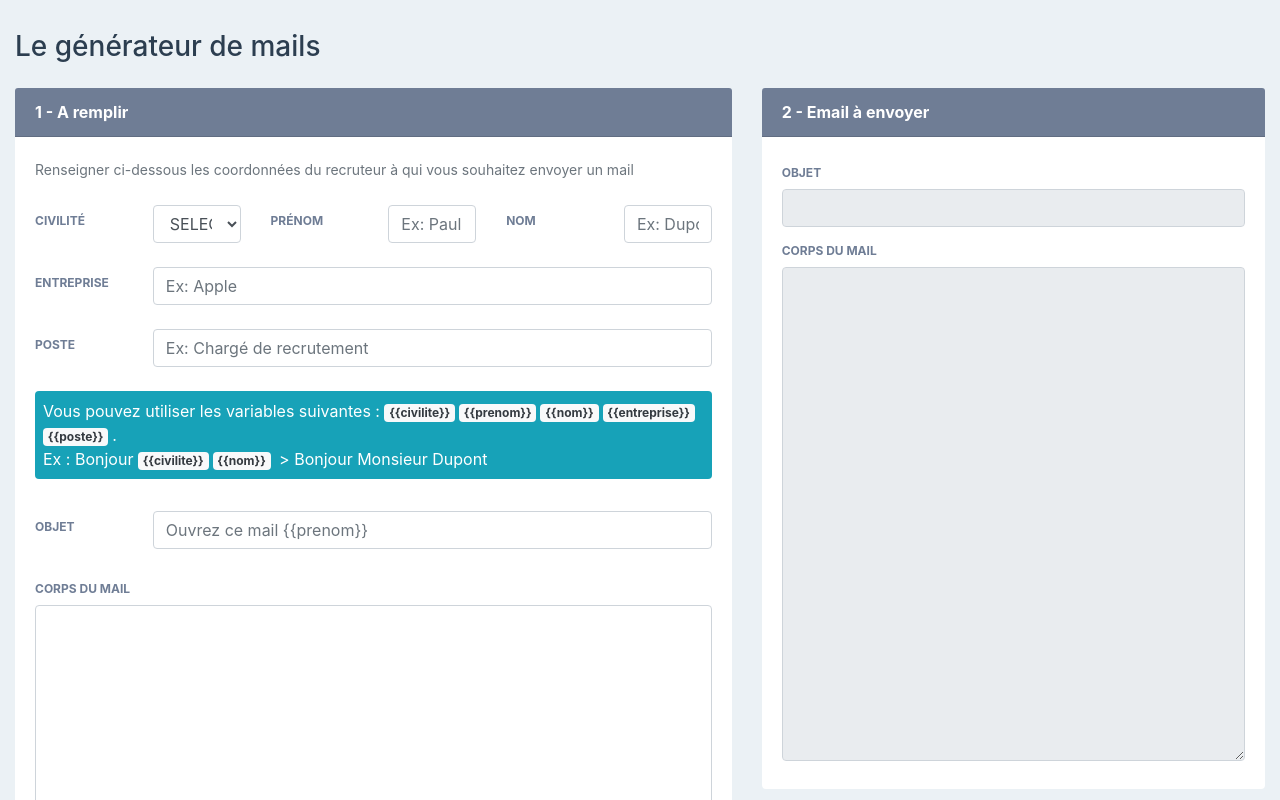
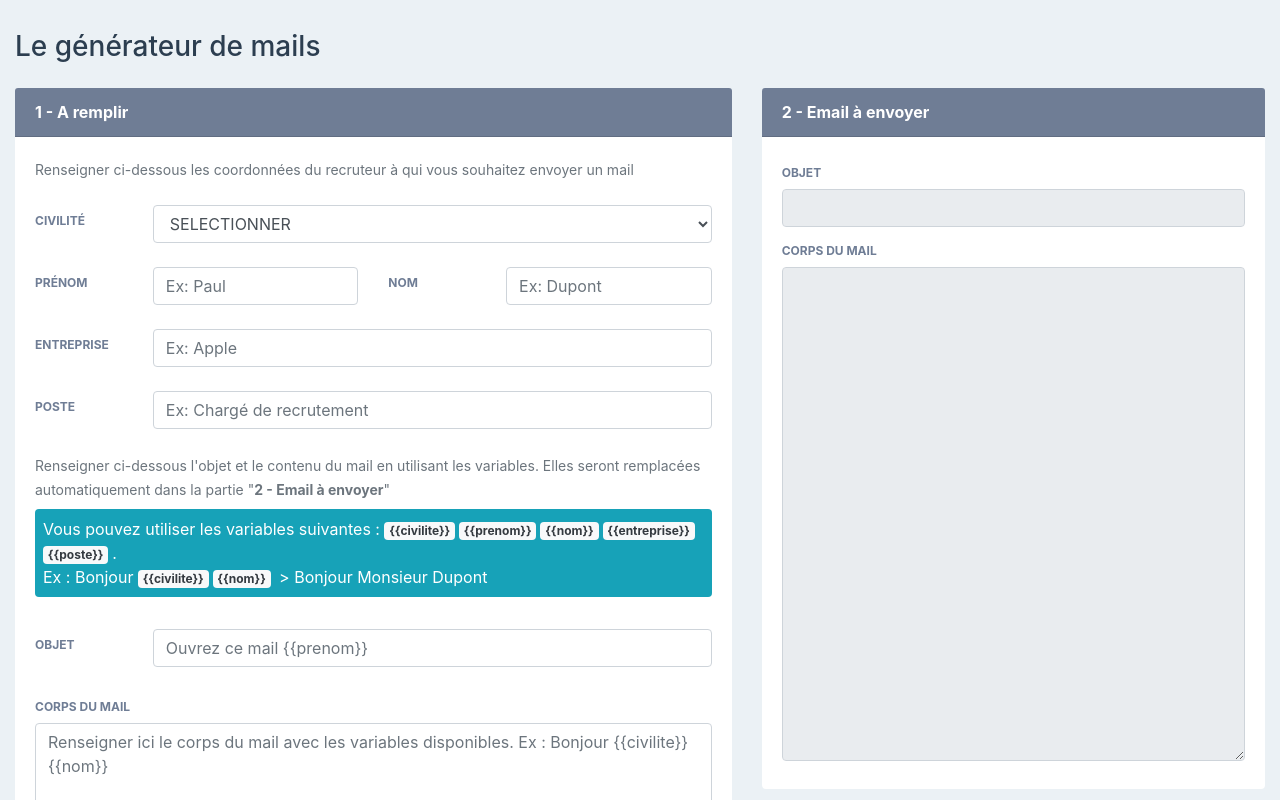
Before and after one commit to ThomasEspritWeb/email-generator, a Vue app: page / in a window 1280 px wide. Shown: the top 800 px of the page. Built offline with nearby package versions, Linux system fonts and the light colour scheme.

Commit message:
Optimisation CSS

```diff
--- a/src/components/MailGenerator.vue
+++ b/src/components/MailGenerator.vue
@@ -9,48 +9,51 @@
             <small class="text-muted">Renseigner ci-dessous les coordonnées du recruteur à qui vous souhaitez envoyer un mail</small>
             <form class="mt-4">
               <div class="row mb-4">
-                <div class="col">
+                <div class="col-lg-2">
                   <label for="civilite" class="col-form-label">Civilité</label>
                 </div>
-                <div class="col">
+                <div class="col-lg-10">
                   <select name="civilite" class="form-control" v-model="civilite">
                     <option value="">SELECTIONNER</option>
                     <option value="Monsieur">Monsieur</option>
                     <option value="Madame">Madame</option>
                   </select>
                 </div>
-                <div class="col">
+              </div>
+              <div class="row mb-4">
+                <div class="col-lg-2">
                   <label for="prenom" class="col-form-label">Prénom</label>
                 </div>
-                <div class="col">
+                <div class="col-lg-4">
                   <input type="text" name="prenom" class="form-control" placeholder="Ex: Paul" v-model="prenom">
                 </div>
-                <div class="col">
+                <div class="col-lg-2">
                   <label for="nom" class="col-form-label">Nom</label>
                 </div>
-                <div class="col">
+                <div class="col-lg-4">
                   <input type="text" name="nom" class="form-control" placeholder="Ex: Dupont" v-model="nom">
                 </div>
               </div>
               <div class="row mb-4">
-                <div class="col-2">
+                <div class="col-lg-2">
                   <label for="entreprise" class="col-form-label">Entreprise</label>
                 </div>
-                <div class="col-10">
+                <div class="col-lg-10">
                   <input type="text" name="entreprise" class="form-control" placeholder="Ex: Apple" v-model="entreprise">
                 </div>
               </div>
               <div class="row mb-4">
-                <div class="col-2">
+                <div class="col-lg-2">
                   <label for="poste" class="col-form-label">Poste</label>
                 </div>
-                <div class="col-10">
+                <div class="col-lg-10">
                   <input type="text" name="poste" class="form-control" placeholder="Ex: Chargé de recrutement" v-model="poste">
                 </div>
               </div>
               <div class="row mb-4">
                 <div class="col-12 mb-4">
-                  <div class="p-2 mb-2 bg-info text-white">
+                  <small class="text-muted">Renseigner ci-dessous l'objet et le contenu du mail en utilisant les variables. Elles seront remplacées automatiquement dans la partie "<b>2 - Email à envoyer</b>"</small>
+                  <div class="p-2 mb-2 mt-2 bg-info text-white">
                     Vous pouvez utiliser les variables suivantes :
                     <span class="badge bg-light text-dark mr-1">&#123;&#123;civilite&#125;&#125;</span>
                     <span class="badge bg-light text-dark mr-1">&#123;&#123;prenom&#125;&#125;</span>
@@ -61,16 +64,16 @@
                     Ex : Bonjour <span class="badge bg-light text-dark mr-1">&#123;&#123;civilite&#125;&#125;</span><span class="badge bg-light text-dark mr-1">&#123;&#123;nom&#125;&#125;</span> > Bonjour Monsieur Dupont
                   </div>
                 </div>
-                <div class="col-2">
+                <div class="col-lg-2">
                   <label for="objet" class="col-form-label">Objet</label>
                 </div>
-                <div class="col-10">
+                <div class="col-lg-10">
                   <input type="text" name="objet" class="form-control" v-model="objet" placeholder="Ouvrez ce mail &#123;&#123;prenom&#125;&#125;">
                 </div>
               </div>
               <div class="mb-3">
                 <label for="contenu" class="col-form-label">Corps du mail</label>
-                <textarea name="contenu" class="form-control" rows="20" v-model="contenu"></textarea>
+                <textarea name="contenu" class="form-control" rows="20" v-model="contenu" placeholder="Renseigner ici le corps du mail avec les variables disponibles. Ex : Bonjour {{civilite}} {{nom}}"></textarea>
               </div>
             </form>
           </div>
@@ -86,9 +89,8 @@
             </div>
             <div class="mb-2">
               <label class="col-form-label">Corps du mail</label>
-              <textarea rows="20" disabled class="form-control" v-model="contenuText"></textarea>
+              <textarea rows="20" disabled class="form-control" id="contenuText" v-model="contenuText"></textarea>
             </div>
-
           </div>
         </div>
 
```
